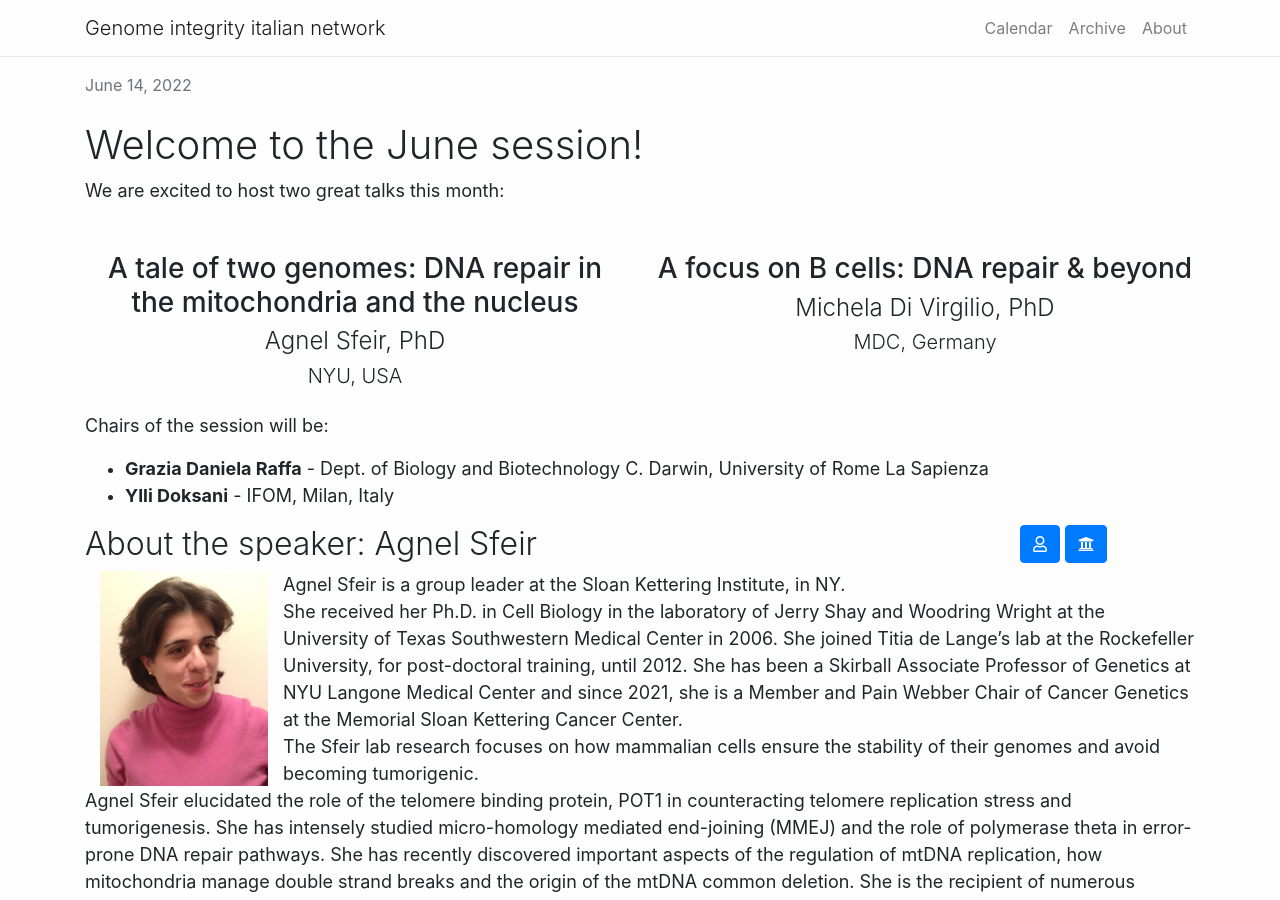
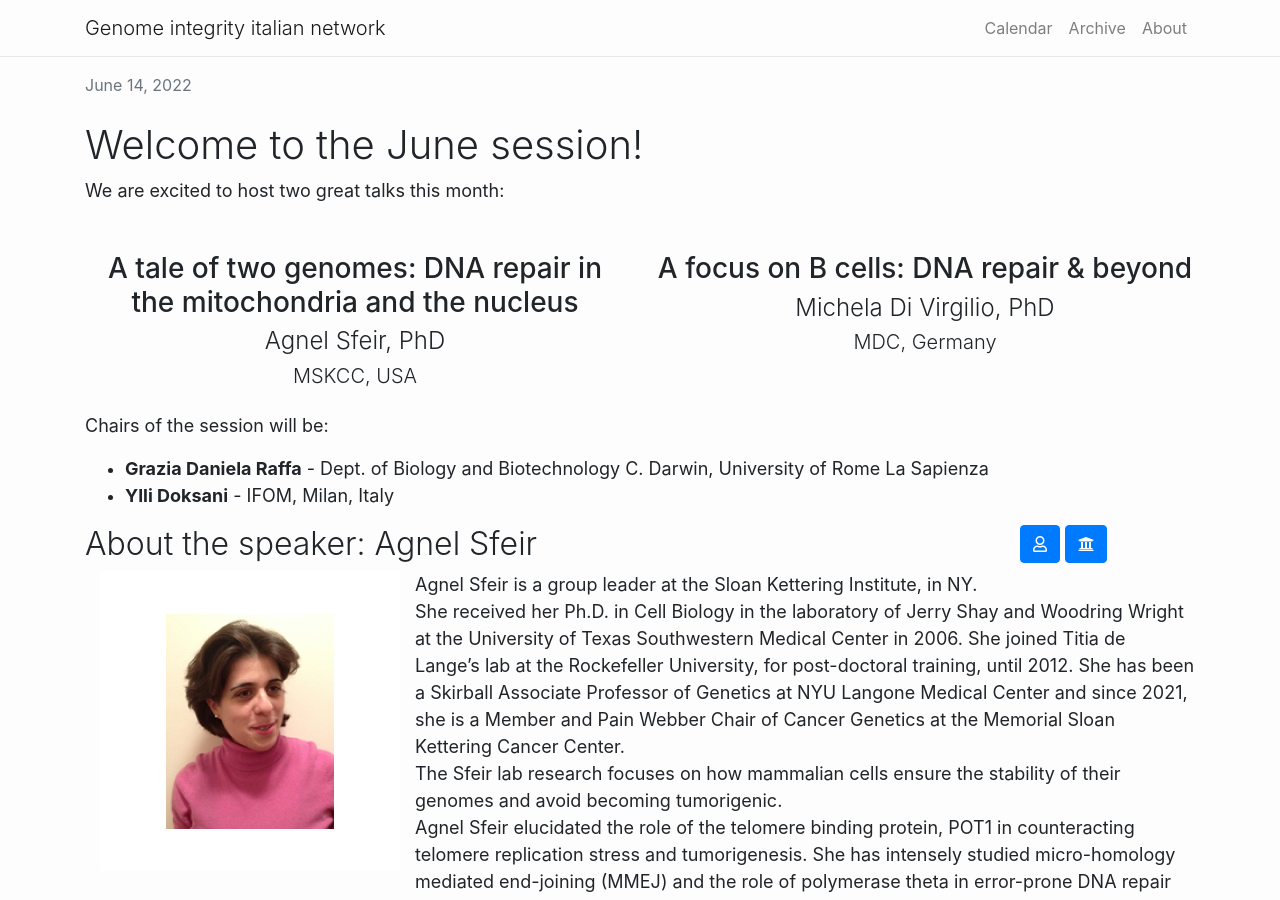
Before and after one commit to ftabaro/giin-website, a Jekyll site: the page built from _posts/2022-06-13-giin-webinar-series-june-session.markdown, in a window 1280 px wide and 900 px high. Built offline with Jekyll 4.4.1, drawn with Linux system fonts in a browser that asks for light colours; nearby versions of some CDN libraries.

Commit message:
fix Sfeir affiliation, use resized thumbnails in post page

```diff
--- a/_data/calendars.yaml
+++ b/_data/calendars.yaml
@@ -29,7 +29,7 @@ edition2022:
     speakers:
       - name: Agnel Sfeir
         title: PhD
-        institute: NYU
+        institute: MSKCC
         nation: USA
         pic: /assets/speakers/2022/06/sfeir-resized.png
       - name: Michela Di Virgilio
--- a/_posts/2022-06-13-giin-webinar-series-june-session.markdown
+++ b/_posts/2022-06-13-giin-webinar-series-june-session.markdown
@@ -10,10 +10,10 @@ speakers:
         - Agnel Sfeir
     title:
         - PhD
-    institute: NYU
+    institute: MSKCC
     nation: USA
     talk: "A tale of two genomes: DNA repair in the mitochondria and the nucleus"
-    pic: /assets/speakers/2022/06/sfeir.png
+    pic: /assets/speakers/2022/06/sfeir-resized.png
     bio: "Agnel Sfeir is a group leader at the Sloan Kettering Institute, in NY.<br/>
     She received her Ph.D. in Cell Biology in the laboratory of Jerry Shay and Woodring Wright at the University of Texas Southwestern Medical Center in 2006. She joined Titia de Lange’s lab at  the Rockefeller University, for post-doctoral training, until 2012. She has been a Skirball Associate Professor of Genetics  at NYU Langone Medical Center and since 2021, she is a Member and Pain Webber Chair of Cancer Genetics at the Memorial Sloan Kettering Cancer Center.<br/>
 The Sfeir lab research focuses on how mammalian cells ensure the stability of their genomes and avoid becoming tumorigenic.<br/>
```
Also changed, not shown: other parts of _posts/2022-06-13-giin-webinar-series-june-session.markdown (+1 -1 lines).
